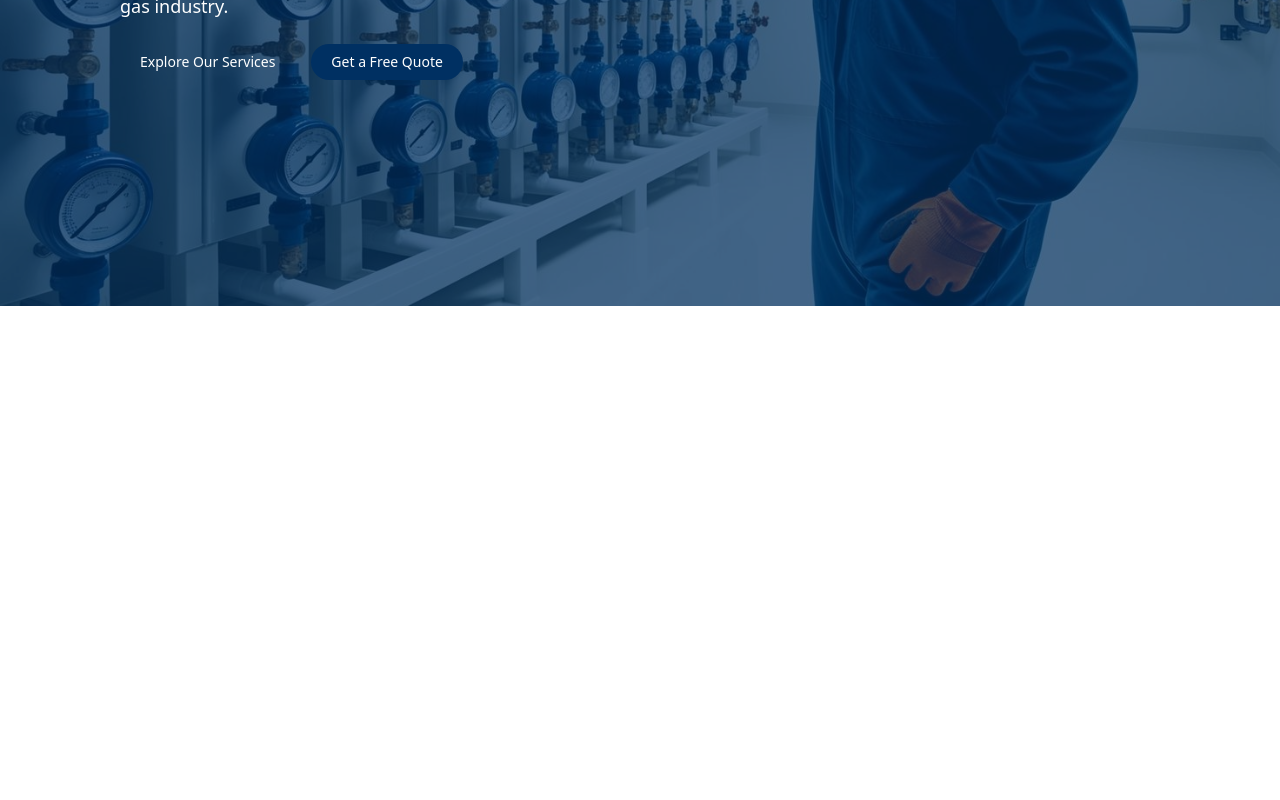
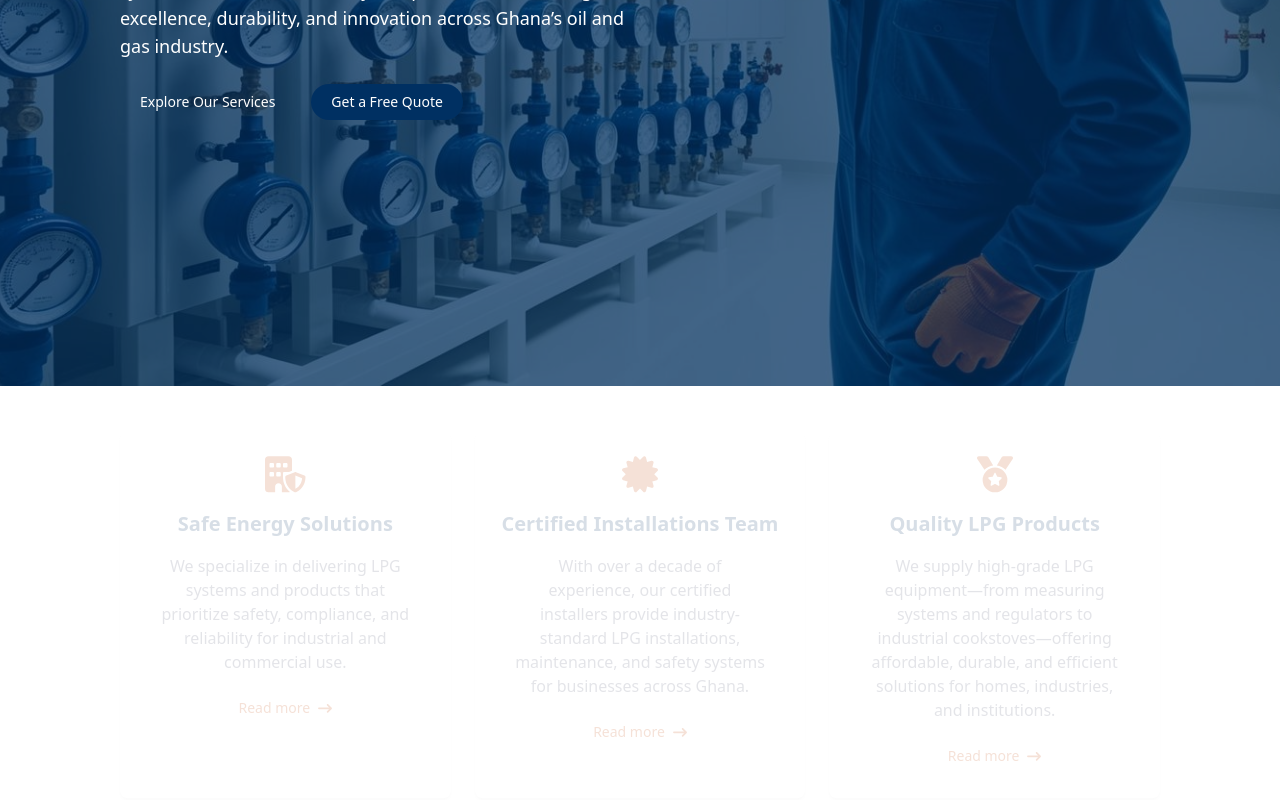
Before and after one commit to eunice-alswell/knyamedua_ventures_website, a React (Vite) app: page / in a window 1280 px wide. Shown: the part 414-1214 px from the top of the page. Before the commit the page ends 800 px from the top, so only its background shows below. Built offline with nearby package versions, Linux system fonts and the light colour scheme.

Commit message:
added card component

```diff
--- a/src/App.css
+++ b/src/App.css
@@ -14,7 +14,7 @@
 }
 
 .fadeInBottom {
-  animation: fadeInBottom 1s ease-out forwards;
+  animation: fadeInBottom 3s ease-out forwards;
 }
 
 @keyframes fadeInBottom {
@@ -27,3 +27,20 @@
     transform: translateY(0);
   }
 }
+
+.fadeOnScroll {
+  animation: fadeOnScroll linear;
+  animation-timeline: view();
+  animation-range: entry 0% cover 40%;
+}
+
+@keyframes fadeOnScroll {
+  from {
+    opacity: 0;
+    transform: translateY(100px);
+  }
+  to {
+    opacity: 1;
+    transform: translateY(0);
+  }
+}
--- a/src/components/Button.tsx
+++ b/src/components/Button.tsx
@@ -1,6 +1,6 @@
 
 type ButtonProps = {
-    variantStyle?: "defualtStyle" | "primarydefualtStyle" | "outlinestyle" | "iconstyle" | "disabledStyle";
+    variantStyle?: "defualtStyle" | "primarydefualtStyle" | "outlinestyle" | "iconstyle" | "noByStyle" | "disabledStyle";
     size?: "small" | "medium" | "large";
     onClick?: () => void;
     label?: string;
@@ -11,6 +11,7 @@ export default function Button({variantStyle = "defualtStyle", size = "medium",
     // This is a simple button component that can be used in the in any part of the website.
     const variantStyles = {
         defualtStyle: "text-white bg-orange hover:bg-transparent hover:border-2 hover:border-secondary hover:text-secondary focus:ring-4 focus:outline-none focus:ring-secondary font-medium rounded-4xl text-sm text-center dark:bg-secondary dark:hover:bg-transparent dark:hover:border-2 dark:hover:border-secondary dark:hover:text-secondary dark:focus:ring-secondary transition-colors duration-300 ease-in-out",
+        noByStyle: "text-secondary bg-none hover:bg-transparent hover:border-2 hover:border-secondary hover:text-secondary focus:ring-4 focus:outline-none focus:ring-secondary font-medium rounded-4xl text-sm text-center dark:bg-none dark:hover:bg-transparent dark:hover:border-2 dark:hover:border-secondary dark:hover:text-secondary dark:focus:ring-secondary transition-colors duration-300 ease-in-out",
         primarydefualtStyle: "text-white bg-primarycolor hover:bg-transparent hover:border-2 hover:border-primarycolor hover:text-secondary focus:ring-4 focus:outline-none focus:ring-primarycolor font-medium rounded-4xl text-sm text-center dark:bg-primarycolor dark:hover:bg-transparent dark:hover:border-2 dark:hover:border-secondary dark:hover:text-secondary dark:focus:ring-primarycolor transition-colors duration-300 ease-in-out",
         outlinestyle: "text-secondary border border-secondary bg-transparent hover:bg-secondary hover:text-white focus:ring-4 focus:outline-none focus:ring-secondary font-medium rounded-4xl text-sm px-5 py-2 text-center transition-colors duration-300 ease-in-out",
         iconstyle: "text-secondary bg-transparent hover:bg-transparent hover:outline-2 hover:outline-secondary focus:ring-2 focus:outline-none focus:ring-secondary font-medium rounded-full text-sm px-5 py-2 text-center dark:bg-secondary dark:hover:bg-secondary dark:focus:ring-secondary transition-colors duration-300 ease-in-out",
--- /dev/null
+++ b/src/components/CardComponent.tsx
@@ -0,0 +1,47 @@
+import Button from "./Button";
+import { FontAwesomeIcon } from "@fortawesome/react-fontawesome";
+import { faArrowRightLong, faBuildingShield, faCertificate, faMedal } from "@fortawesome/free-solid-svg-icons";
+
+
+interface CardProps {
+    title: string;
+    description: string;
+    CTA: string;
+    icon?: React.ReactNode;
+}
+
+export default function CardComponent() {
+    const cardDatails: CardProps[] = [
+        {
+            title:"Safe Energy Solutions",
+            description:" We specialize in delivering LPG systems and products that prioritize safety, compliance, and reliability for industrial and commercial use.",
+            CTA: "Read more",
+            icon: <FontAwesomeIcon icon={faBuildingShield} />
+        },
+        {
+            title:"Certified Installations Team",
+            description:"With over a decade of experience, our certified installers provide industry-standard LPG installations, maintenance, and safety systems for businesses across Ghana.",
+            CTA: "Read more",
+            icon: <FontAwesomeIcon icon={faCertificate} />
+        },
+        {
+            title:"Quality LPG Products",
+            description:" We supply high-grade LPG equipment—from measuring systems and regulators to industrial cookstoves—offering affordable, durable, and efficient solutions for homes, industries, and institutions.",
+            CTA: "Read more",
+            icon: <FontAwesomeIcon icon={faMedal} />
+        }
+    ]
+  return (
+    <div className="max-w-screen-7xl mx-auto px-6 lg:px-30 py-10 grid grid-cols-1 md:grid-cols-2 lg:grid-cols-3 gap-6">
+        {cardDatails.map((detail: CardProps)=>(
+            <div key={detail.title} className="bg-white p-6 rounded-lg shadow-md mb-6 text-center">
+                {detail.icon && <div className="text-4xl text-secondary mb-4">{detail.icon}</div>}
+                <h1 className="text-primarycolor text-xl font-semibold">{detail.title}</h1>
+                <p className="text-accent text-base p-4">{detail.description}</p>
+                <Button label={detail.CTA} variantStyle="noByStyle" rightIcon ={<FontAwesomeIcon icon={faArrowRightLong} />} />
+            </div>
+
+        ))}
+    </div>
+  )
+}
--- a/src/components/HomePageComponent.tsx
+++ b/src/components/HomePageComponent.tsx
@@ -1,4 +1,5 @@
 import Button from "./Button";
+import CardComponent from "./CardComponent";
 import Navbar from "./Header";
 
 export default function HomePageComponent() {
@@ -7,7 +8,7 @@ export default function HomePageComponent() {
     <div>
         <Navbar/>
         <main className="min-h-screen ">
-          <div className="bg-[url('/LPG_worker.jpg')] bg-cover bg-center h-[90vh] w-full">
+          <div className="bg-[url('/LPG_worker.jpg')] bg-cover bg-center h-[100vh] w-full">
             <div className="flex items-center justify-start h-full w-full bg-primarycolor/70 ">
               <div className="max-w-screen-7xl mx-auto text-white px-6 lg:px-30">
                 <div className="w-2/4">
@@ -21,6 +22,10 @@ export default function HomePageComponent() {
               </div>
             </div>
           </div>
+          <div className="absolute top-180 left-0 fadeOnScroll">
+            <CardComponent/>
+          </div>
+
         </main>
     </div>
   );
```
